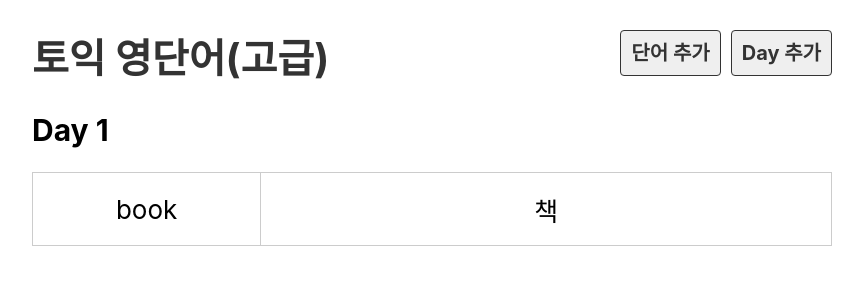
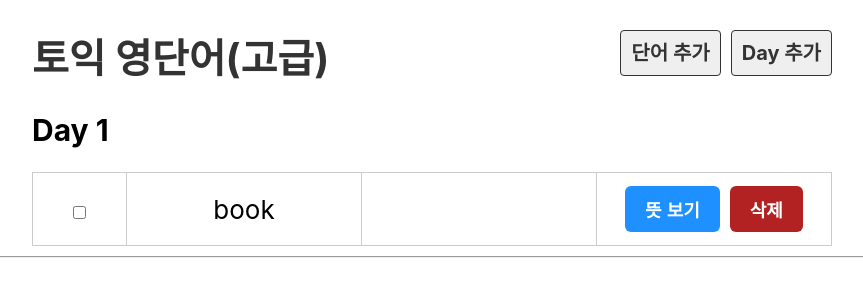
Before and after one commit to beemee-p/voca, a React (Create React App) app: page /day/1 in a window 1280 px wide. Shown: the top 300 px of the page, without its empty margins (208-1071 px from the left). Built offline with nearby package versions, Linux system fonts and the light colour scheme.

Commit message:
Add toggle n checkbox

```diff
--- a/src/App.js
+++ b/src/App.js
@@ -21,6 +21,7 @@ function App() {
           </Route>
         </Switch>
       </div>
+      <hr/>
     </BrowserRouter>
   );
 }
--- a/src/component/Day.js
+++ b/src/component/Day.js
@@ -1,5 +1,6 @@
+import { useParams} from "react-router-dom"
 import dummy from "../db/data.json";
-import { useParams} from "react-router-dom"
+import Word from "./Word"
 
 export default function Day() {
   // const day = useParams().day
@@ -17,10 +18,7 @@ export default function Day() {
       <table>
         <tbody>
           {wordList.map((word) => (
-            <tr key={word.id}>
-              <td>{word.eng}</td>
-              <td>{word.kor}</td>
-            </tr>
+            <Word word={word} key={word.id}/>
           ))}
         </tbody>
       </table>
--- /dev/null
+++ b/src/component/Word.js
@@ -0,0 +1,28 @@
+import { useState } from "react"
+
+export default function Word({ word }) {
+  const [isShow, setIsShow] = useState(false)
+  const [isDone, setIsDone] = useState(word.isDone)
+
+  function toggleShow() {
+    setIsShow(!isShow)  // isShow 가 true면 false, false면 true가 된다.
+  }
+
+  function toggleDone() {
+    setIsDone(!isDone); // isShow 가 true면 false, false면 true가 된다.
+  }
+
+  return (
+    <tr className={isDone ? "off" : ""}>
+      <td>
+        <input type="checkbox" checked={isDone} onChange={toggleDone} />
+      </td>
+      <td>{word.eng}</td>
+      <td>{isShow && word.kor}</td> {/* isShow true 일때만 보인다. */}
+      <td>
+        <button onClick={toggleShow}>뜻 {isShow ? "숨기기" : "보기"}</button>
+        <button className="btn_del">삭제</button>
+      </td>
+    </tr>
+  );
+}
```
